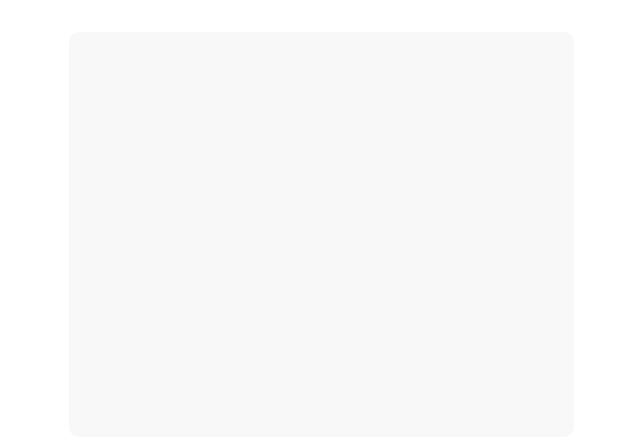
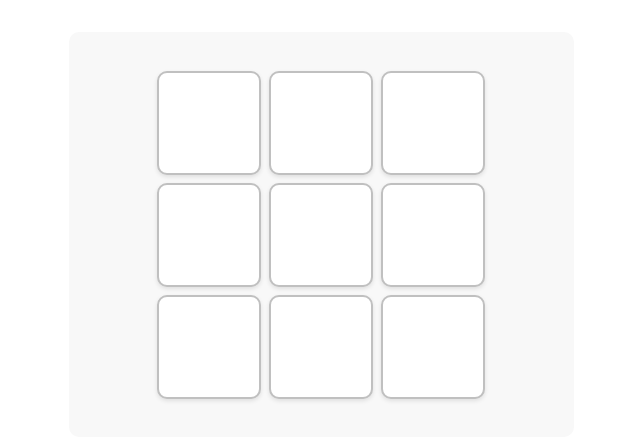
Before and after one commit to Hileene/Color_Memory_Game, a React (Create React App) app: page / in a window 1280 px wide. Shown: the top 442 px of the page, without its empty margins (319-959 px from the left). Built offline with nearby package versions, Linux system fonts and the light colour scheme.

Commit message:
Update Cards component style

```diff
--- a/src/components/Cards/cards.css
+++ b/src/components/Cards/cards.css
@@ -0,0 +1,12 @@
+.cards {
+  display: flex;
+  width: 100px;
+  height: 100px;
+  background: #ffffff;
+  border: 2px solid #c0c0c0;
+  border-radius: 10px;
+  cursor: pointer;
+  justify-content: center;
+  align-items: center;
+  box-shadow: 0px 2px 4px rgba(0, 0, 0, 0.1);
+}
```
